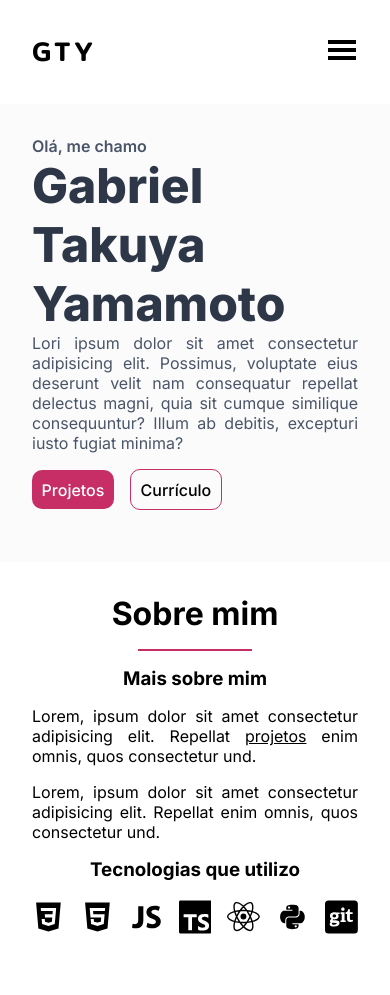
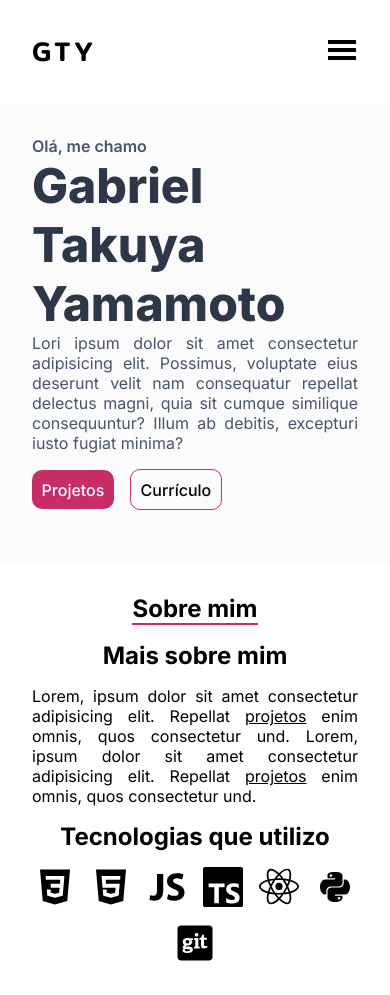
Before and after one commit to Takkuya/Basic-blog, a React (Create React App) app: page / in a window 390 px wide. Before the commit the page ends 969 px from the top, so only its background shows below. Built offline with nearby package versions, Linux system fonts and the light colour scheme.

Commit message:
Icons responsiveness

```diff
--- a/src/components/About/index.tsx
+++ b/src/components/About/index.tsx
@@ -12,22 +12,23 @@ import {
 export const About = () => {
   return (
     <AboutContainer>
+      <section id="aboutMeTextContainer">
         <h1>Sobre mim</h1>
         <div></div>
+      </section>
+      <section id="wrapInformationContainer">
         <section id="myInformationContainer">
-        <h3>Mais sobre mim</h3>
+          <h2>Mais sobre mim</h2>
           <p>
             Lorem, ipsum dolor sit amet consectetur adipisicing elit. Repellat{" "}
+            <a href="#">projetos</a> enim omnis, quos consectetur und. Lorem,
+            ipsum dolor sit amet consectetur adipisicing elit. Repellat{" "}
             <a href="#">projetos</a> enim omnis, quos consectetur und.
           </p>
+        </section>
 
-        <p>
-          Lorem, ipsum dolor sit amet consectetur adipisicing elit. Repellat
-          enim omnis, quos consectetur und.
-        </p>
-      </section>
         <section id="myStackContainer">
-        <h3>Tecnologias que utilizo</h3>
+          <h2>Tecnologias que utilizo</h2>
           <section id="iconsContainer">
             <CSSIcon />
             <HtmlIcon />
@@ -38,6 +39,7 @@ export const About = () => {
             <GitIcon />
           </section>
         </section>
+      </section>
     </AboutContainer>
   );
 };
--- a/src/components/About/styles.ts
+++ b/src/components/About/styles.ts
@@ -19,19 +19,31 @@ export const AboutContainer = styled.div`
   padding: 2em;
   text-align: justify;
 
+  #aboutMeTextContainer {
+    display: flex;
+    flex-direction: column;
+    align-items: center;
+    align-self: center;
+
     h1 {
       text-align: center;
     }
 
     div {
       border: 1px solid ${(props) => props.theme.colors.primary};
-    width: 35%;
       align-self: center;
+      width: 100%;
+    }
   }
 
-  h3 {
+  h2 {
     text-align: center;
   }
+
+  #wrapInformationContainer {
+    display: flex;
+    flex-direction: column;
+    gap: 1em;
 
     #myInformationContainer,
     #myStackContainer {
@@ -39,6 +51,7 @@ export const AboutContainer = styled.div`
       flex-direction: column;
       justify-content: center;
       gap: 1em;
+      flex-wrap: wrap;
     }
 
     #myStackContainer {
@@ -46,6 +59,9 @@ export const AboutContainer = styled.div`
         display: flex;
         gap: 1em;
         justify-content: center;
+        //faz os elementos se partirem quando "menores"
+        flex-wrap: wrap;
+      }
     }
   }
 
@@ -54,7 +70,28 @@ export const AboutContainer = styled.div`
   ${({ theme: { breakpoints } }) => css`
     @media (min-width: ${breakpoints.md}) {
       padding: 2em 5em;
-      background-color: blue;
+
+      svg {
+        width: 1.8em;
+        height: 1.8em;
+      }
+
+      #wrapInformationContainer {
+        display: flex;
+        flex-direction: row;
+        align-items: flex-start;
+        gap: 3em;
+
+        #myInformationContainer {
+          max-width: 50%;
+        }
+
+        #myStackContainer {
+          #iconsContainer {
+            display: flex;
+          }
+        }
+      }
     }
 
     @media (min-width: ${breakpoints.lg}) {
```
Lines whose indentation alone changed are shown as unchanged.
